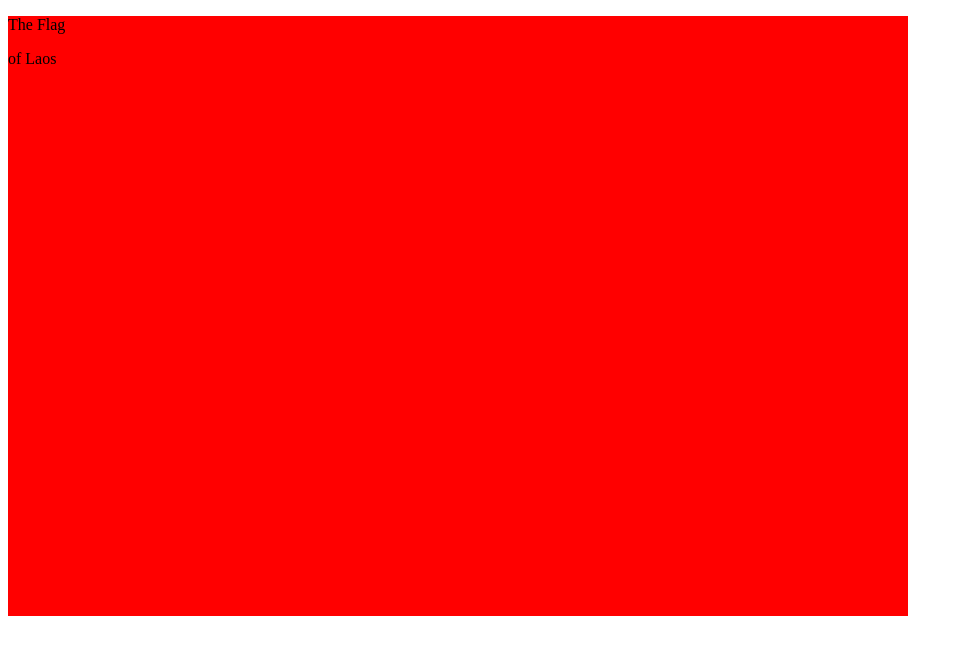
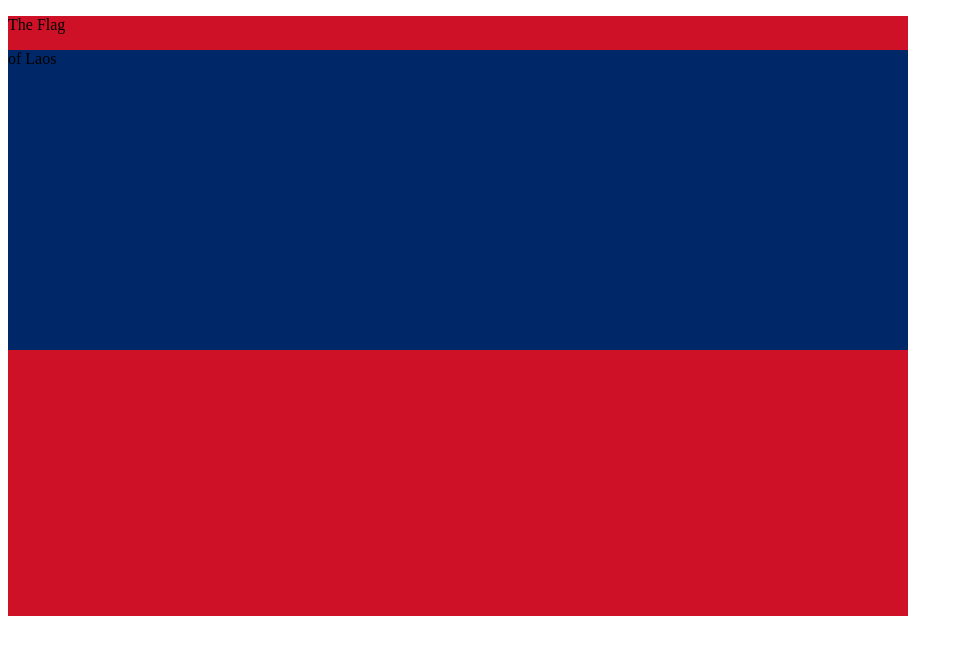
Before and after one commit to Sosa714/css-flag, a plain HTML site: page index.html in a window 1280 px wide. Shown: the whole page, without its empty margins (0-963 px from the left). Drawn offline with Linux system fonts and the light colour scheme.

Commit message:
Corrected colors of the flag

```diff
--- a/index.html
+++ b/index.html
@@ -8,12 +8,13 @@
     .flag{
       width: 900px;
       height: 600px;
-      background-color: red;
+      background-color: #CE1126;
     }
 
     .flag > div{
       width: 100%;
       height: 300px;
+      background-color: #002868;
     }
 
   </style>
```
